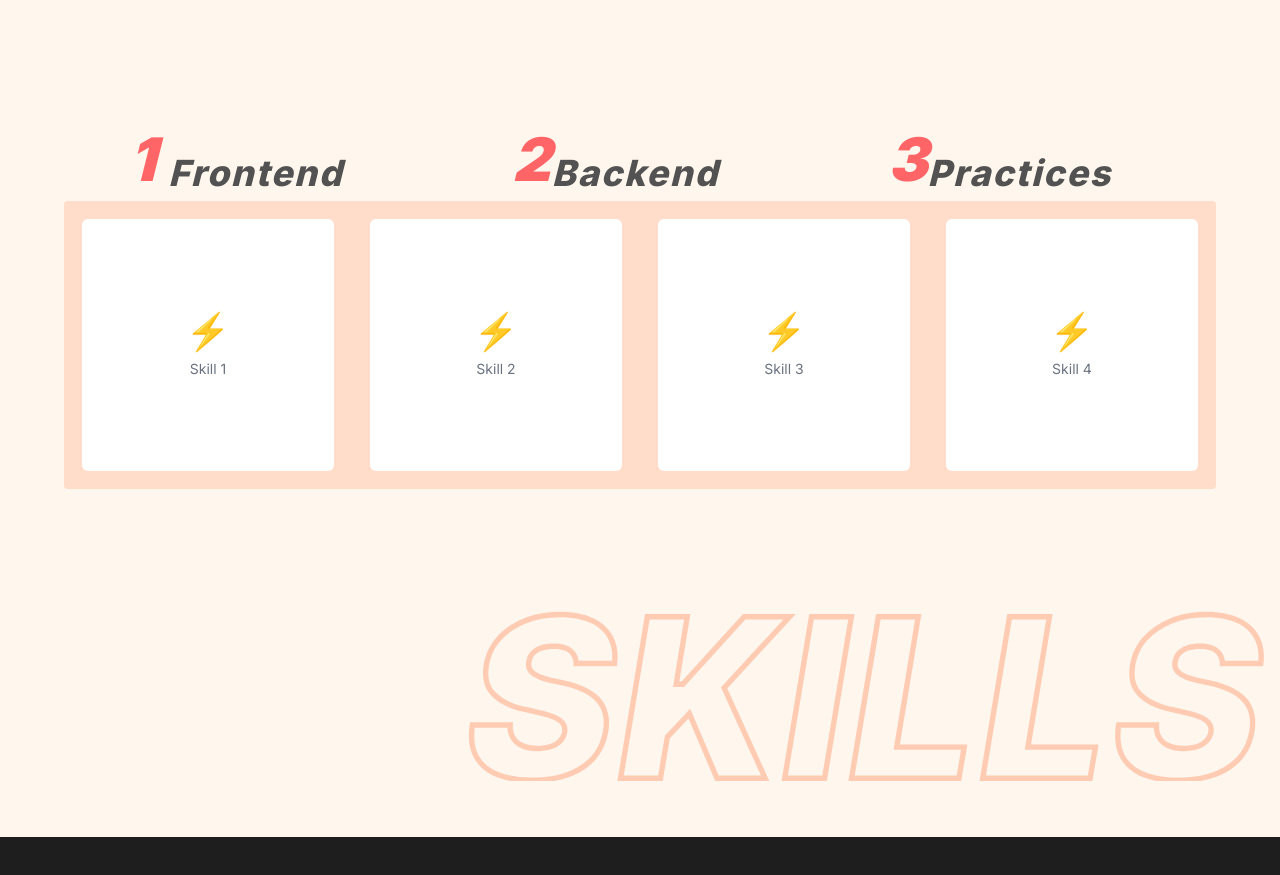
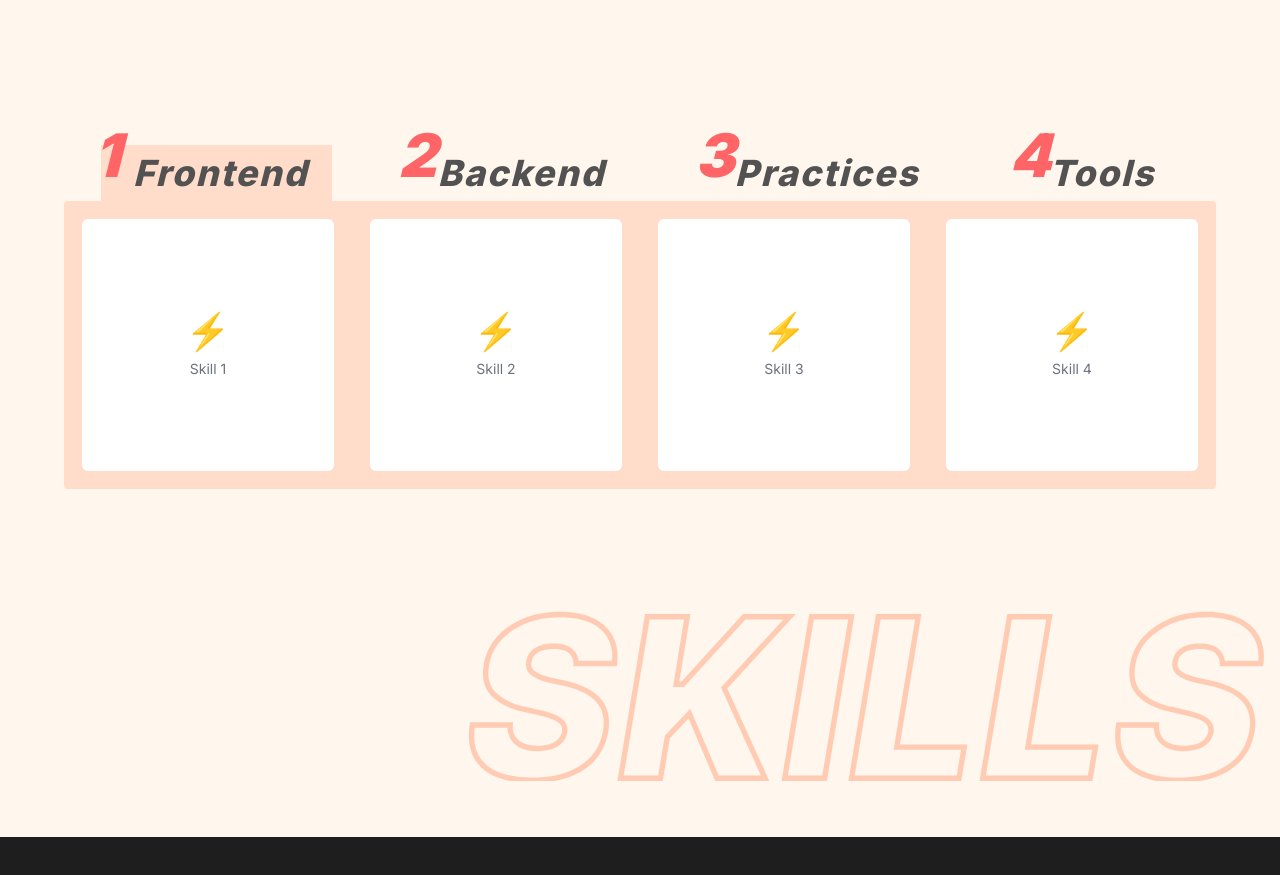
Before and after one commit to nicoleCamoro/franchette, a Next.js app: page / in a window 1280 px wide. Shown: the part 1800-2675 px from the top of the page. Built offline with nearby package versions, Linux system fonts and the light colour scheme.

Commit message:
feat: retain selected tab style

```diff
--- a/src/app/globals.css
+++ b/src/app/globals.css
@@ -72,6 +72,8 @@ mark {
   transition: height 0.3s cubic-bezier(0.4, 0, 0.2, 1);
 }
 
-.tab-animate-bg:hover::after {
+.tab-animate-bg:hover::after,
+.tab-selected::after {
   height: 100%;
+  cursor: pointer;
 }
--- a/src/components/atoms/Tabs.tsx
+++ b/src/components/atoms/Tabs.tsx
@@ -1,17 +1,24 @@
+"use client";
+import { useState } from "react";
+
 export default function Tabs() {
-  const tabs = ["Frontend", "Backend", "Practices"];
+  const tabs = ["Frontend", "Backend", "Practices", "Tools"];
+  const [selectedTab, setSelectedTab] = useState(0);
 
   return (
     <div className="flex text-white justify-around font-extrabold text-4xl font-inter font bold">
       {tabs.map((tab, index) => (
         <div
           key={tab}
-          className="tab-animate-bg px-6 py-2 tracking-wider cursor-pointer relative text-neutral-600"
+          onClick={() => setSelectedTab(index)}
+          className={`tab-animate-bg px-6 py-2 tracking-wider cursor-pointer relative text-neutral-600 ${
+            selectedTab === index ? "tab-selected" : ""
+          }`}
         >
-          <span className="absolute -top-4 -left-4 z-10 font-black text-red-400 text-6xl italic">
+          <span className="absolute -top-5 -left-2 z-10 font-black text-red-400 text-6xl italic">
             {index + 1}
           </span>
-          <span className="relative z-10 italic">{tab}</span>
+          <span className="relative z-10 italic pl-2">{tab}</span>
         </div>
       ))}
     </div>
```
